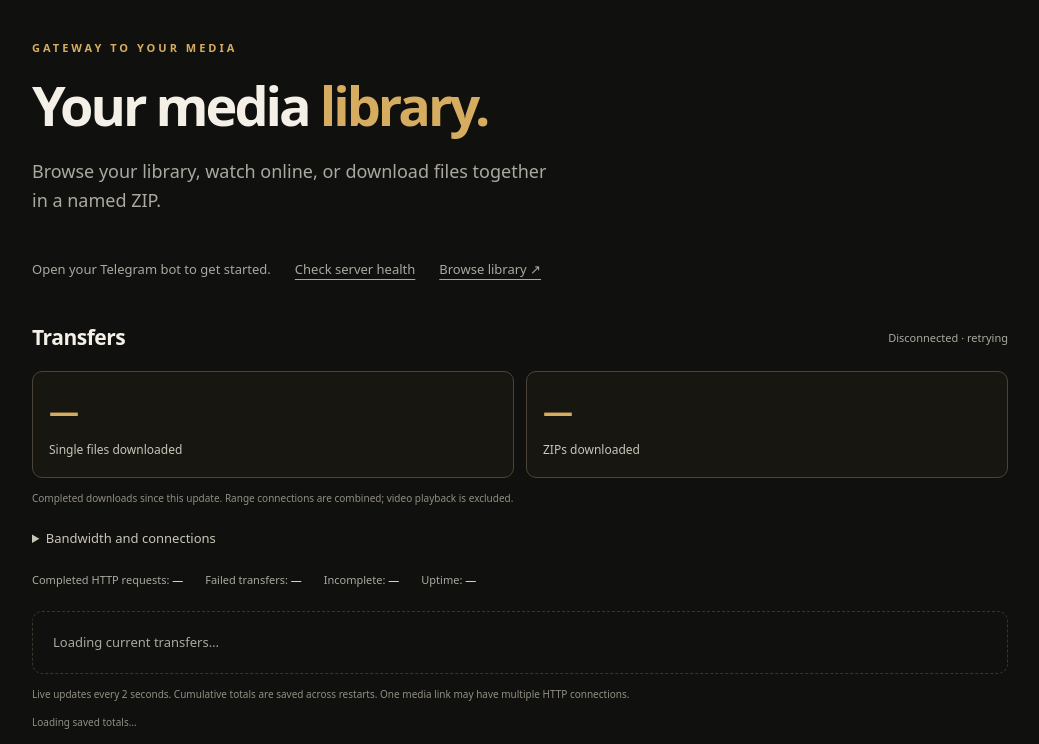
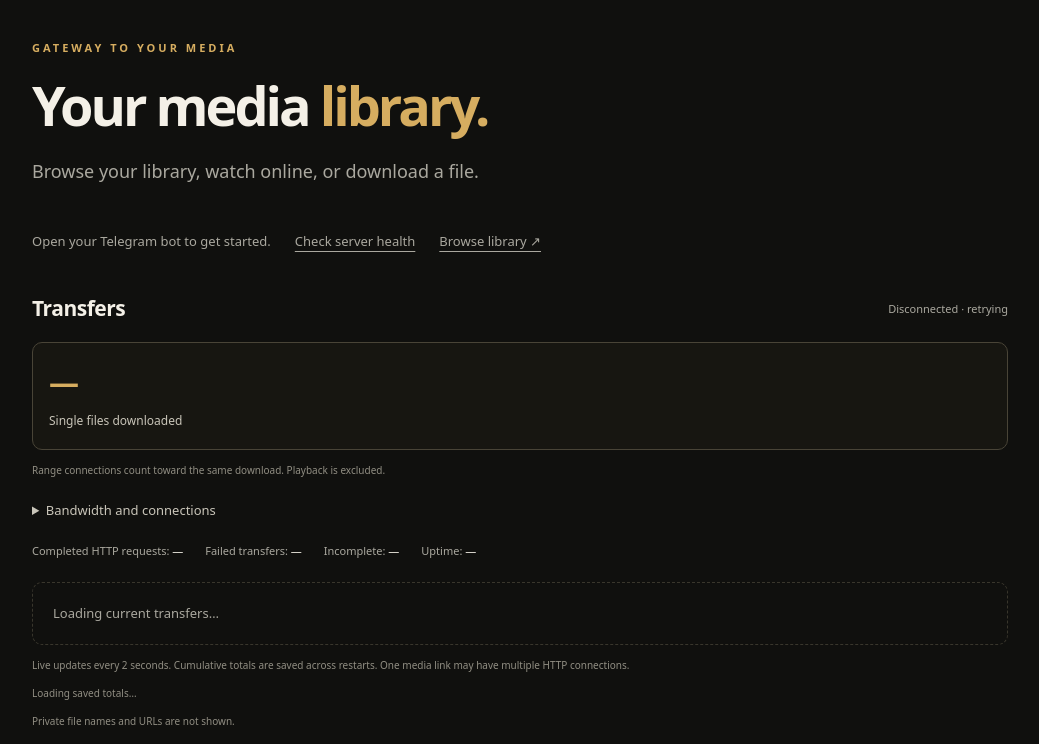
Before and after one commit to Chowdhury-Siam/GateStream, a Python web app: template bot/server/templates/home.html in a window 1280 px wide. Shown: the part 74-818 px from the top of the page, without its empty margins (120-1159 px from the left). Run offline with Jinja, Linux system fonts and the light colour scheme; the template is opened without the code that fills it, so the values that code supplies are empty.

Commit message:
Small bug fixes: bot/server/templates/home.html

```diff
--- a/bot/server/templates/home.html
+++ b/bot/server/templates/home.html
@@ -46,7 +46,7 @@
 
     .activity-details { margin-top:16px; }
     summary { cursor:pointer; color:#c9c5b9; font-size:13px; padding:6px 0; }
-    .download-totals { display:grid; grid-template-columns:1fr 1fr; gap:12px; margin-bottom:8px; }
+    .download-totals { display:grid; grid-template-columns:1fr; gap:12px; margin-bottom:8px; }
     .download-totals div { padding:16px; border:1px solid #494437; border-radius:10px; background:#171611; }
     .download-totals strong { display:block; font-size:30px; color:#d6ad60; font-variant-numeric:tabular-nums; }
     .download-totals span { font-size:12px; color:#c9c5b9; }
@@ -95,7 +95,7 @@
     <section class="hero" aria-labelledby="headline">
       <p class="eyebrow">Gateway to your media</p>
       <h1 id="headline">Your media <span>library.</span></h1>
-      <p class="intro">Browse your library, watch online, or download files together in a named ZIP.</p>
+      <p class="intro">Browse your library, watch online, or download a file.</p>
       <div class="actions">
         {% if bot_username %}
         <a class="primary" href="https://t.me/{{ bot_username }}" target="_blank" rel="noopener noreferrer">Open Telegram bot ↗</a>
@@ -110,9 +110,8 @@
       <div class="panel-heading"><h2 id="activity-title">Transfers</h2><span class="activity-status" id="activity-status" role="status">Connecting…</span></div>
       <div class="download-totals" aria-label="Download totals">
         <div><strong id="single-downloads">—</strong><span>Single files downloaded</span></div>
-        <div><strong id="zip-downloads">—</strong><span>ZIPs downloaded</span></div>
       </div>
-      <p class="activity-footnote">Completed downloads since this update. Range connections are combined; video playback is excluded.</p>
+      <p class="activity-footnote">Range connections count toward the same download. Playback is excluded.</p>
       <details class="activity-details"><summary>Bandwidth and connections</summary>
       <div class="metric-grid">
         <article class="metric-card"><span class="metric-label">MEDIA LINKS ACTIVE</span><strong class="metric-value" id="media-active">—</strong><span class="metric-note" id="media-connections">Waiting for activity data</span></article>
@@ -154,7 +153,6 @@
       function render(data) {
         const phases = data.phases;
         text('single-downloads', (phases.media.single_downloads || 0).toLocaleString());
-        text('zip-downloads', (phases.media.zip_downloads || 0).toLocaleString());
         text('media-active', data.active_media_links);
         text('media-connections', `${phases.media.active} active HTTP connection(s)`);
         text('media-bytes', bytes(phases.media.bytes));
@@ -191,7 +189,7 @@
         }
         if (!data.transfers.length || data.hidden_transfers) {
           const note = document.createElement('div'); note.className = 'empty-state';
-          note.textContent = data.hidden_transfers ? `${data.hidden_transfers} more transfer(s) are active; showing the latest 20.` : 'No active transfers. New file and ZIP downloads will appear here.';
+          note.textContent = data.hidden_transfers ? `${data.hidden_transfers} more transfer(s) are active; showing the latest 20.` : 'No active transfers. New downloads will appear here.';
           list.append(note);
         }
         byId('activity-panel').dataset.stale = 'false';
```
